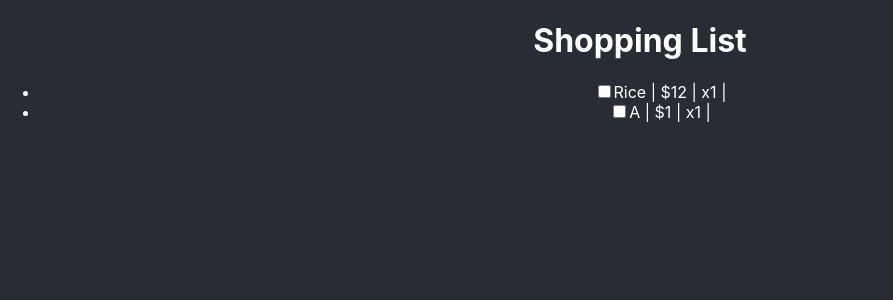
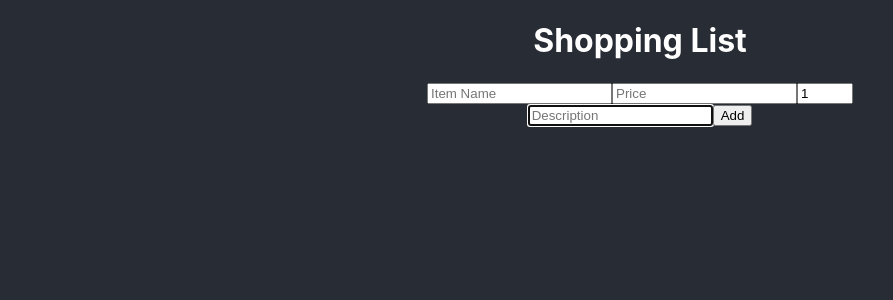
Before and after one commit to hoilamwong/shopping-list, a React (Create React App) app: page / in a window 1280 px wide. Shown: the top 300 px of the page, without its empty margins (0-893 px from the left). Built offline with nearby package versions, Linux system fonts and the light colour scheme; the HTML template or start-up script is replaced by a standard one.

Commit message:
Complete Add Item - default value,  quantity: 1, description: no description - saved to local storage

```diff
--- a/package.json
+++ b/package.json
@@ -8,6 +8,7 @@
     "@testing-library/user-event": "^13.5.0",
     "react": "^18.2.0",
     "react-dom": "^18.2.0",
+    "react-icons": "^4.12.0",
     "react-scripts": "5.0.1",
     "web-vitals": "^2.1.4"
   },
--- /dev/null
+++ b/src/AddItem.js
@@ -0,0 +1,51 @@
+import React from 'react'
+
+function AddItem({ handleAdd, handleAddFormChange }) {
+
+	return (
+		<form className='addForm' onSubmit={handleAdd}>
+			<input
+				autoFocus
+				type='text'
+				placeholder='Item Name'
+				required
+				name='name'
+				onChange={handleAddFormChange}
+			/>
+			<input
+				autoFocus
+				type='text'
+				placeholder='Price'
+				required
+				name='price'
+				onChange={handleAddFormChange}
+			/>
+			<input
+				type='number'
+				min='1'
+				max='20'
+				step='1'
+				name='quantity'
+				defaultValue={1}
+				onChange={handleAddFormChange}
+			/>
+			<br/>
+			<input
+				autoFocus
+				type='text'
+				placeholder='Description'
+				name='description'
+				onChange={handleAddFormChange}
+			/>
+			<button
+				type='submit'
+				value="Submit"
+				aria-label='Add Item'
+			>
+				Add
+			</button>
+		</form>
+	)
+}
+
+export default AddItem
--- a/src/ShoppingList.js
+++ b/src/ShoppingList.js
@@ -1,52 +1,99 @@
-import React, {useState} from 'react'
+import React, { useEffect, useState } from 'react'
+import { FaTrash } from "react-icons/fa";
+import AddItem from './AddItem';
 
 function ShoppingList() {
 
-	const [items, setItems] = useState([
-		{
-			id: 1,
-			checked: false,
-			quantity: 1,
-			price: 12.00,
-			name: "Rice",
-			description: "something"
-		},
-		{
-			id: 2,
-			checked: false,
-			quantity: 1,
-			price: 1.00,
-			name: "A",
-			description: "something"
-		},
-	])
+	// const [items, setItems] = useState([
+	// 	{
+	// 		id: 1,
+	// 		checked: false,
+	// 		quantity: 1,
+	// 		price: 12.00,
+	// 		name: "Rice",
+	// 		description: "something"
+	// 	},
+	// 	{
+	// 		id: 2,
+	// 		checked: false,
+	// 		quantity: 1,
+	// 		price: 1.00,
+	// 		name: "A",
+	// 		description: "something"
+	// 	},
+	// ])
 
+	const [items, setItems] = useState(JSON.parse(localStorage.getItem('shopping-list')) || [])
 	const [expandItems, setExpandItems] = useState([])
+	const [newItem, setNewItem] = useState('')
+
+	// Update localstorage whenever items is changed
+	useEffect(() => {
+		localStorage.setItem('shopping-list', JSON.stringify(items))
+	}, [items])
+
 
 	// User toggle checkbox for an item
 	const handleCheck = (id) => {
 		// Check each item in items
 		// if id is matched, reverse the checked on that item, else return original item
 		const listItems = items.map((item) => item.id === id ?
-		{...item, checked: !item.checked} : item)
-		setItems(listItems)
+			{ ...item, checked: !item.checked } : item)
+			setItems(listItems)
 	}
 
 	// User toggle details of an item
+	// TODO: not set in local storage
 	const handleExpand = (id) => {
 		// copy items using Spread operator !
 		let expandItemsList = [...expandItems]
 
-		if (expandItemsList.includes(id)){
+		if (expandItemsList.includes(id)) {
 			expandItemsList = expandItemsList.filter((expand_id) => expand_id !== id)
-		}else{
+		} else {
 			expandItemsList.push(id)
 		}
 		setExpandItems(expandItemsList)
 	}
 
-  return (
+	// User delete item
+	const handleDelete = (id) => {
+		const listItems = items.filter((item) => item.id !== id)
+		setItems(listItems)
+	}
+
+	// User add item
+	const handleAdd = (e) => {
+		e.preventDefault()
+		e.target.reset()
+		if (!newItem) return
+
+		const listItems = [...items, newItem]
+		setNewItem('')
+		setItems(listItems)
+	}
+
+	const handleAddFormChange = (e) => {
+		// set default value for newItem
+		if(!newItem) {
+			// new ID
+			const newId = items.length ? items[items.length - 1].id + 1 : 1
+			// new NewItem with default id and quantity
+			setNewItem((newItem) => ({ ...newItem,
+				id: newId,
+				quantity: 1,
+				description: "no description"
+			}))
+		}
+		setNewItem((newItem) => ({ ...newItem, [e.target.name]: e.target.value }))
+	}
+
+	return (
 		<>
+			<AddItem
+				handleAdd={handleAdd}
+				handleAddFormChange={handleAddFormChange}
+			/>
 			<ul>
 				{items.map((item) => (
 					<li key={item.id}>
@@ -56,20 +103,26 @@ function ShoppingList() {
 							checked={item.checked}
 						/>
 						<label
-							style={(item.checked) ? { textDecoration: 'line-through'} : null }
-							onDoubleClick={() => handleExpand(item.id)}
+							style={(item.checked) ? { textDecoration: 'line-through' } : null}
+							onClick={() => handleExpand(item.id)}
 						>
 							{item.name} |
 							${item.price} |
 							x{item.quantity} |
-							<br/>
-							{expandItems.includes(item.id) ? item.description : null}
+							<FaTrash
+								role='button'
+								tabIndex="0"
+								onClick={() => handleDelete(item.id)}
+							/>
+							<br />
+							{expandItems.includes(item.id) ? item.description : null }
 						</label>
+
 					</li>
 				))}
 			</ul>
 		</>
-  )
+	)
 }
 
 export default ShoppingList
```
Also changed, not shown: 1 other file (tests, documents, lock files or other folders).
